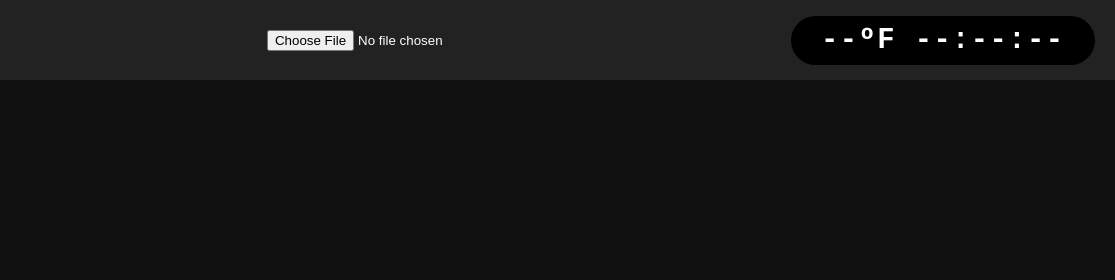
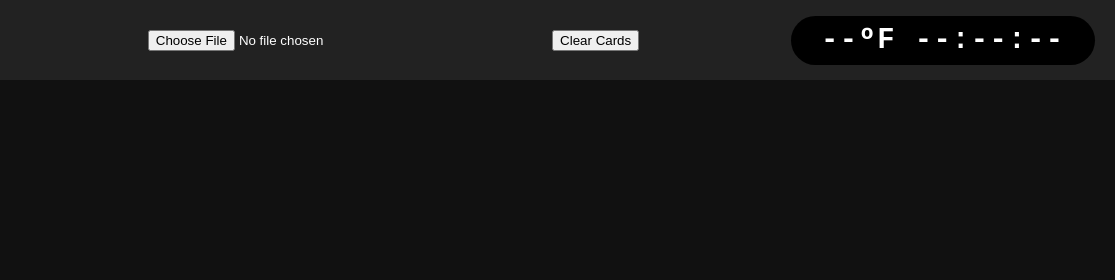
Before and after one commit to dsstaub/LavTracker, a plain HTML site: page index.html in a window 1280 px wide. Shown: the top 280 px of the page, 165-1280 px from the left. Drawn offline with nearby package versions, Linux system fonts and the light colour scheme.

Commit message:
Update index.html

```diff
--- a/index.html
+++ b/index.html
@@ -12,15 +12,20 @@
   <header>
     <img src="https://raw.githubusercontent.com/dsstaub/LavTracker/refs/heads/main/images/sd-logo-main2.png" alt="Logo" id="logo">
     <input type="file" id="csvUpload" accept=".csv" />
+    <button id="clearCards" class="header-button">Clear Cards</button>
     <div class="live-clock" id="live-clock">--ºF --:--:--</div>
   </header>
+
   <div class="weather-overlay" id="weather-overlay"></div>
+
   <div class="weather-modal" id="weather-modal">
     <div style="width: 100%; height: 100%; display: flex; align-items: center; justify-content: center; background: black;">
       <img src="https://wttr.in/KPIT.png?u" alt="KPIT Weather" style="max-width: 100%; max-height: 100%; object-fit: contain; transform: scale(1.2) translateX(110px); transform-origin: center center;" />
     </div>
   </div>
+
   <div id="hourGrid"></div>
+
   <script src="app.js"></script>
 </body>
 </html>
```
